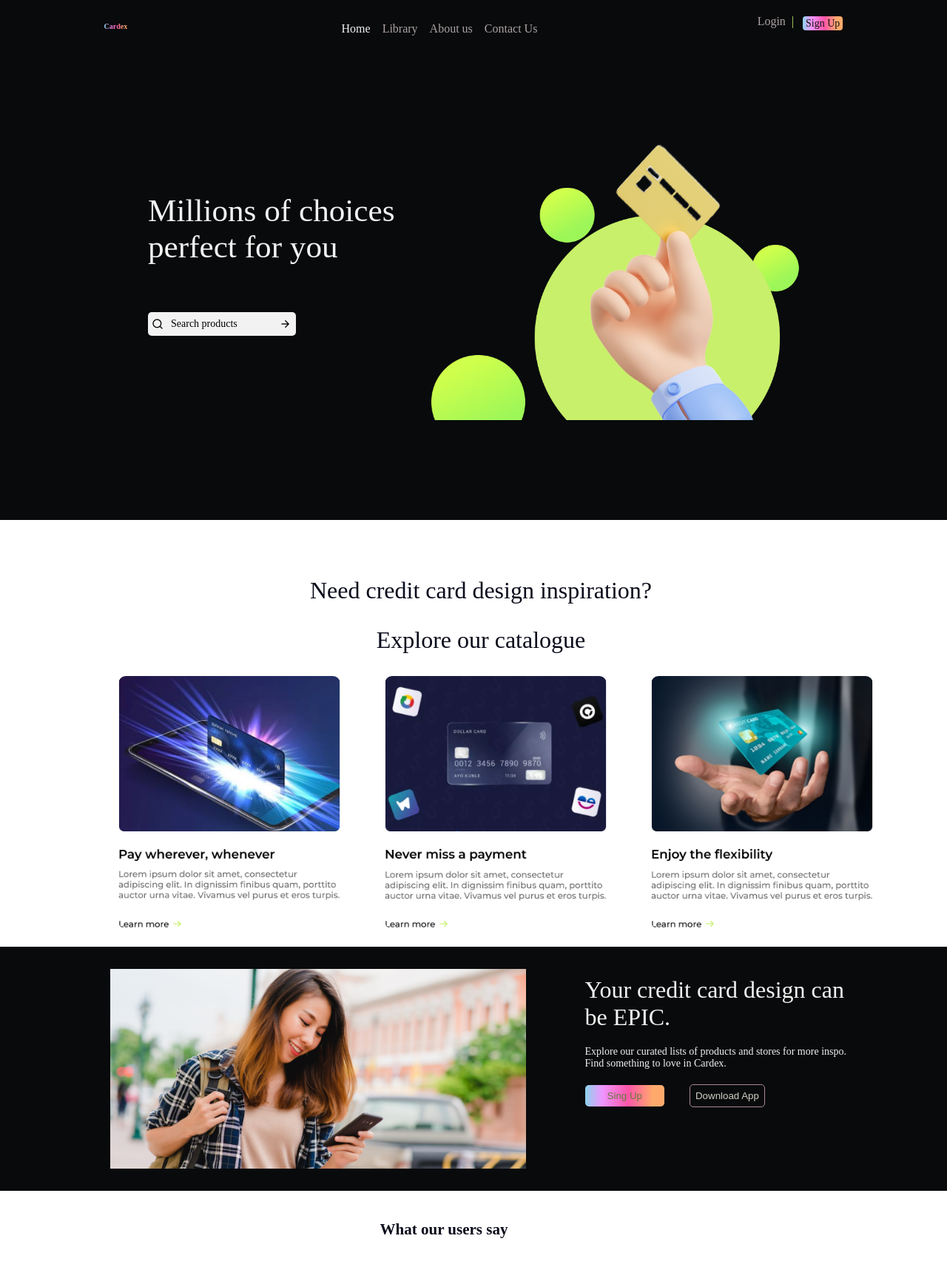
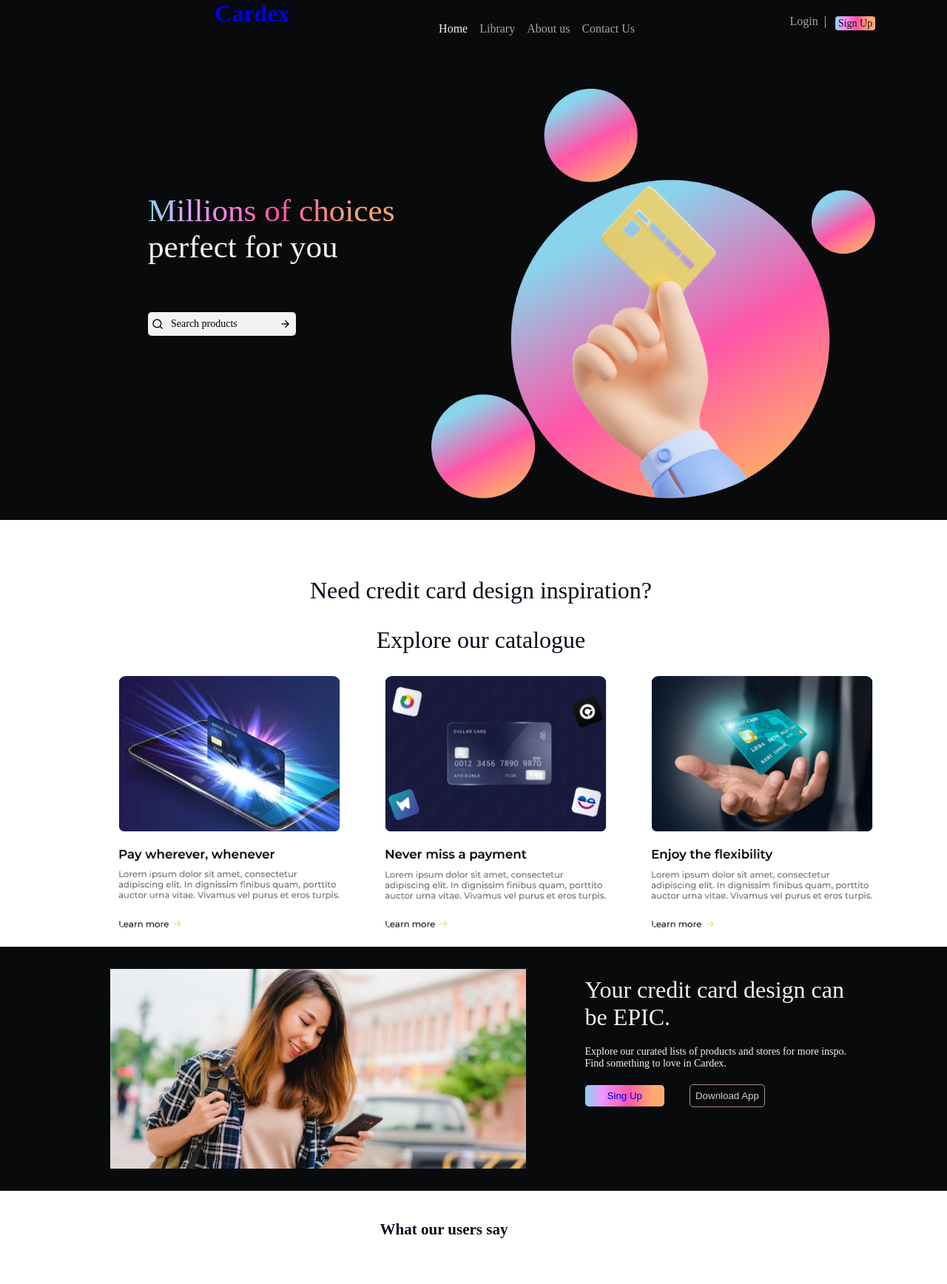
Before and after one commit to zuri-training/Team-Giraffew2, a PHP site: page / in a window 1280 px wide. Shown: the top 1736 px of the page at 74% size. Run offline with PHP 8.4, Linux system fonts and the light colour scheme; some libraries are stand-ins or nearby versions; some web fonts are replaced.

Commit message:
Update index.php

```diff
--- a/index.php
+++ b/index.php
@@ -15,33 +15,30 @@
       <header>
         <div class="main-header">
           <a class="logo" href="#home">
-            <h1>Cardex</h1>
+            <h1 class="logo"><a href="index.php">Cardex</a></h1>
           </a>
           <nav>
             <ul class="nav-bar">
               <li><a class="nav-link active" href="#home">Home</a></li>
-              <li><a class="nav-link" href="login.php">Library</a></li>
-              <li><a class="nav-link" href="login.php">About us</a></li>
+              <li><a class="nav-link" href="library.php">Library</a></li>
+              <li><a class="nav-link" href="#">About us</a></li>
               <li><a class="nav-link" href="#">Contact Us</a></li>
-
             </ul>
-
           </nav>
           <div class="account">
             <ul>
-              <li><a class="nav-link" href="login.php">Login</a></li>
-              </li>
+              <li><a id="login" class="nav-link" href="login.php">Login</a></li>
               <li class="stroke">|</li>
               <li><a id="su" class="nav-link" href="signup.php">Sign Up</a></li>
-              </li>
             </ul>
           </div>
+          <div class="bg-img">
+            <img src="images/bg-image2.png" alt="">
+          </div>
         </div>
-        <div class="bg-img">
-          <img src="images/bg-image.png" alt="">
-        </div>
+
         <div class="caption">
-          <p>Millions of choices <br> perfect for you</p>
+          <p><span>Millions of choices</span><br> perfect for you</p>
           <div class="search-bar">
             <i id="i-search" class="ri-search-line"></i>
             <p>Search products</p>
@@ -74,7 +71,9 @@
               <h5>Your credit card design
                 can be EPIC.</h5>
               <p>Explore our curated lists of products and stores for more inspo. Find something to love in Cardex.</p>
-              <button class="su-btn">Sing Up</button>
+              <button class="su-btn">
+                <a href="signup.html">Sing Up</a>
+              </button>
               <button class="download-btn">Download App</button>
             </div>
 
```
